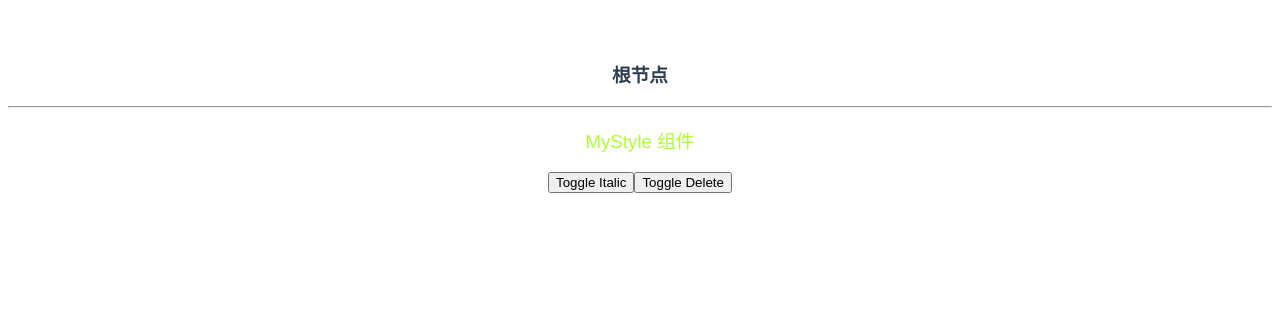
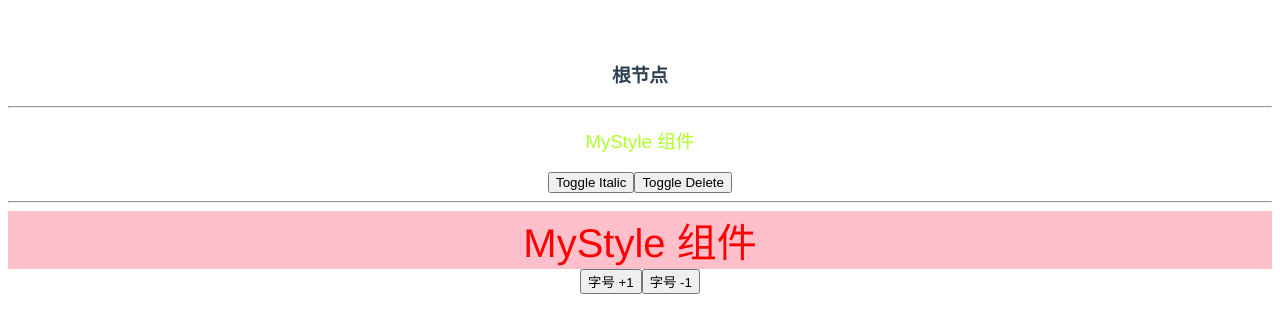
Before and after one commit to yuQ-7148/study_vue3.0, a Vue app: page / in a window 1280 px wide. Shown: the top 332 px of the page. Built offline with nearby package versions, Linux system fonts and the light colour scheme.

Commit message:
动态绑定style

```diff
--- a/src/components/05.class&style/Style.vue
+++ b/src/components/05.class&style/Style.vue
@@ -5,6 +5,12 @@
         <h3 class="thin" :class="classObj">MyStyle 组件</h3>
         <button @click="classObj.italic = !classObj.italic">Toggle Italic</button>
         <button @click="classObj.delete = !classObj.delete">Toggle Delete</button>
+
+        <hr>
+
+        <div :style="{ color: active, fontSize: fsize + 'px', 'background-color': bgcolor }">MyStyle 组件</div>
+        <button @click="fsize += 1">字号 +1</button>
+        <button @click="fsize -= 1">字号 -1</button>
     </div>
 </template>
 
@@ -18,7 +24,10 @@ export default {
             classObj: {
                 italic: false,
                 delete: false,
-            }
+            },
+            active: 'red',
+            fsize: 40,
+            bgcolor: 'pink'
         }
     }
 }
```
